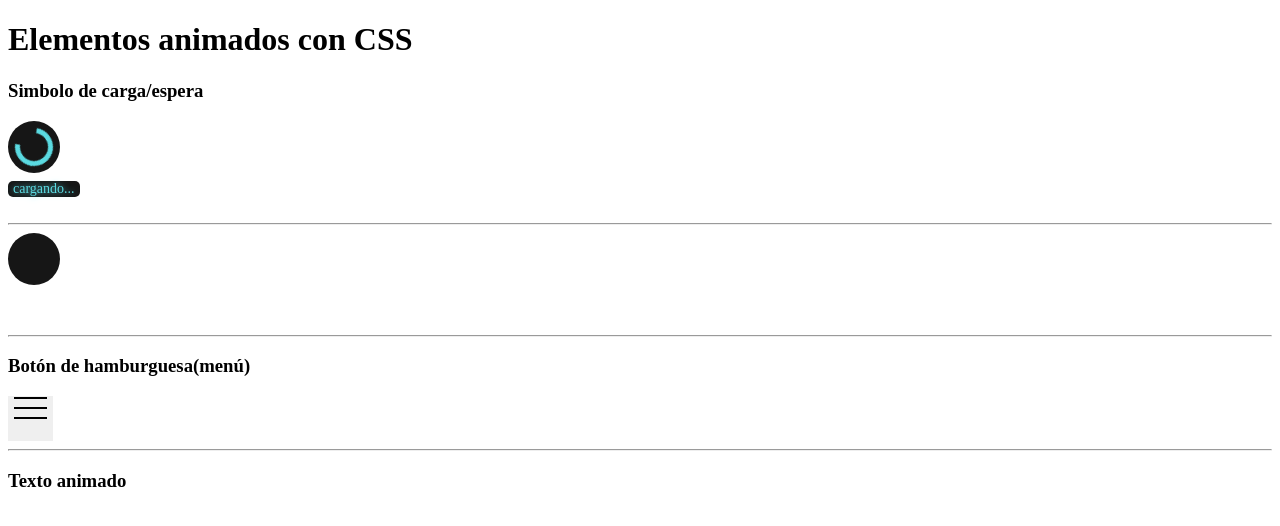
After one commit to SantigoKid/curso-desarrollo-web, a PHP site: page /ejercicios/ejemplos.html in a window 1280 px wide. The commit adds this page. Shown: the top 526 px of the page. Run offline with PHP 8.4, Linux system fonts and the light colour scheme.

Commit message:
first commit

```diff
--- /dev/null
+++ b/Fronted/CSS/animaciones/ejercicios/ejemplos.html
@@ -0,0 +1,71 @@
+<!DOCTYPE html>
+<html lang="en">
+
+<head>
+    <meta charset="UTF-8">
+    <meta http-equiv="X-UA-Compatible" content="IE=edge">
+    <meta name="viewport" content="width=device-width, initial-scale=1.0">
+    <title>Ejemplos de elementos animados</title>
+    <link rel="stylesheet" href="../../../general.css">
+    <link rel="stylesheet" href="icono-cargando.css">
+</head>
+<style>
+    button.menu {
+        display: flex;
+        flex-direction: column;
+        width: 45px;
+        height: 45px;
+        border: 0;
+
+        gap: 8px;
+
+    }
+    .menu div {
+        background: black;
+        height: 2px;
+        width: 100%;
+        background-origin: left;
+        transition: all, 5s;
+    }
+    .menu:hover div:first-child {
+        transform: rotate(38deg);
+    }
+    .menu:hover div:nth-child(2) {
+        opacity: 0;
+    }
+    .menu:hover div:nth-child(3) {
+        transform: rotate(-38deg);
+    }
+</style>
+
+<body>
+    <h1>Elementos animados con CSS</h1>
+
+    <h3>Simbolo de carga/espera</h3>
+
+    <div class="wait">
+        <div></div>
+        <p>cargando...</p>
+    </div>
+
+    <hr>
+
+    <div class="wait reloj"></div>
+
+    <hr>
+
+    <h3>Botón de hamburguesa(menú)</h3>
+
+    <button class="menu">
+        <div></div>
+        <div></div>
+        <div></div>
+    </button>
+
+    <hr>
+
+    <h3>Texto animado</h3>
+
+</body>
+
+</html>
--- /dev/null
+++ b/Fronted/CSS/animaciones/ejercicios/icono-cargando.css
@@ -0,0 +1,87 @@
+.wait {
+    position: relative;
+    background: #161616;
+    width: 40px;
+    height: 40px;
+    padding: 6px;
+
+    display: flex;
+    justify-content: center;
+    align-items: center;
+
+    border-radius: 50%;
+    margin-bottom: 50px;
+}
+
+.wait div:nth-child(1) {
+    animation: rotate 1.5s linear infinite;
+    width: 70%;
+    height: 70%;
+    border: 5px solid #5adae1;
+    border-bottom: 5px dashed transparent;
+    border-radius: 50%;
+}
+
+.wait div:nth-child(2){
+    position: absolute;
+    top: 110%;
+    left: 0;
+    display: flex;
+    justify-content: center;
+    align-items: center;
+
+    background: #161616;
+    padding: 0;
+    height: 20px;
+
+    color: #5adae1;
+    padding: 0 5px;
+    border-radius: 5px;
+}
+.wait p {
+    position: absolute;
+    top: 90%;
+    left: 0;
+    font-size: 14px;
+    background-color: #161616;
+    color: #5adae1;
+    padding: 0 5px;
+    border-radius: 5px;
+    /* filter: blur(3px); */
+    text-shadow: 0px 0px 1px #5adae1 ;
+    animation: blur 5s ease-in-out infinite alternate;
+}
+
+@keyframes rotate {
+
+    50% {
+        transform: rotateZ(0);
+    }
+
+    50% {
+        transform: rotateZ(180deg);
+    }
+
+    100% {
+        transform: rotateZ(360deg);
+    }
+}
+@keyframes blur {
+    0%{
+        filter: blur(1.5px);
+        text-shadow: 0px 0px 0px  #5adae1;
+    }
+    25%{
+        /* filter: blur(.6px); */
+        text-shadow: 0px 0px 10px  #5adae1;
+    }
+    50%{
+        filter: blur(.25px);
+        text-shadow: 0px 0px 3px  #5adae1;
+    }
+    75%{
+        filter: blur(.75px);
+        text-shadow: 0px 0px 8px  #5adae1;
+
+    }
+}
```
Also changed, not shown: Fronted/CSS/animaciones/ejercicios/boton-magico.css (added, +41 -0 lines), Fronted/CSS/animaciones/ejercicios/boton-magico.html (added, +16 -0 lines), Fronted/CSS/animaciones/intro.css (+16 -0 lines), Fronted/CSS/animaciones/intro.html (+24 -0 lines).
